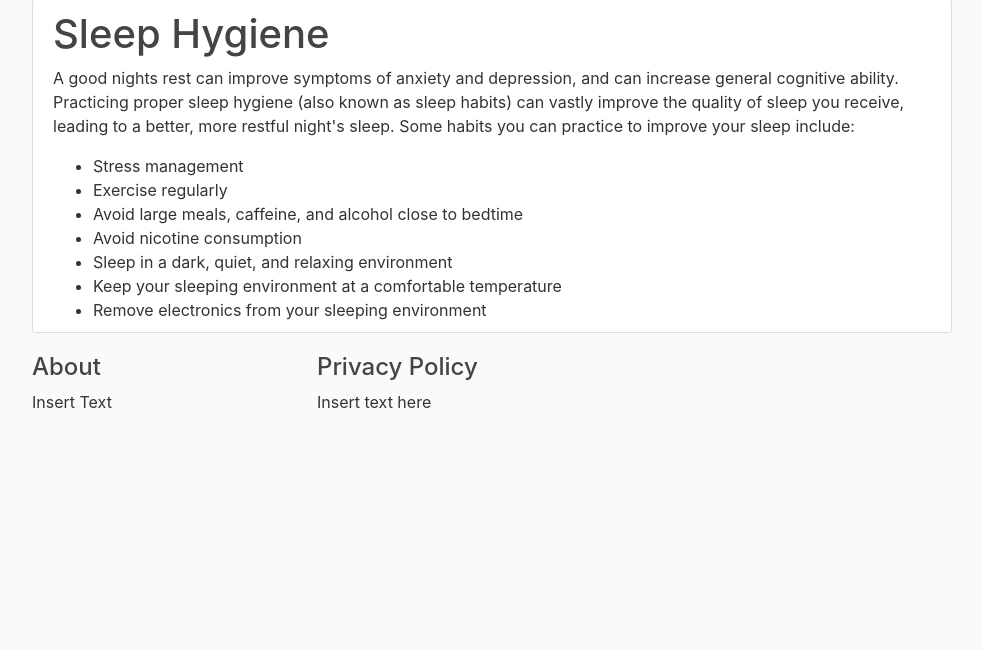
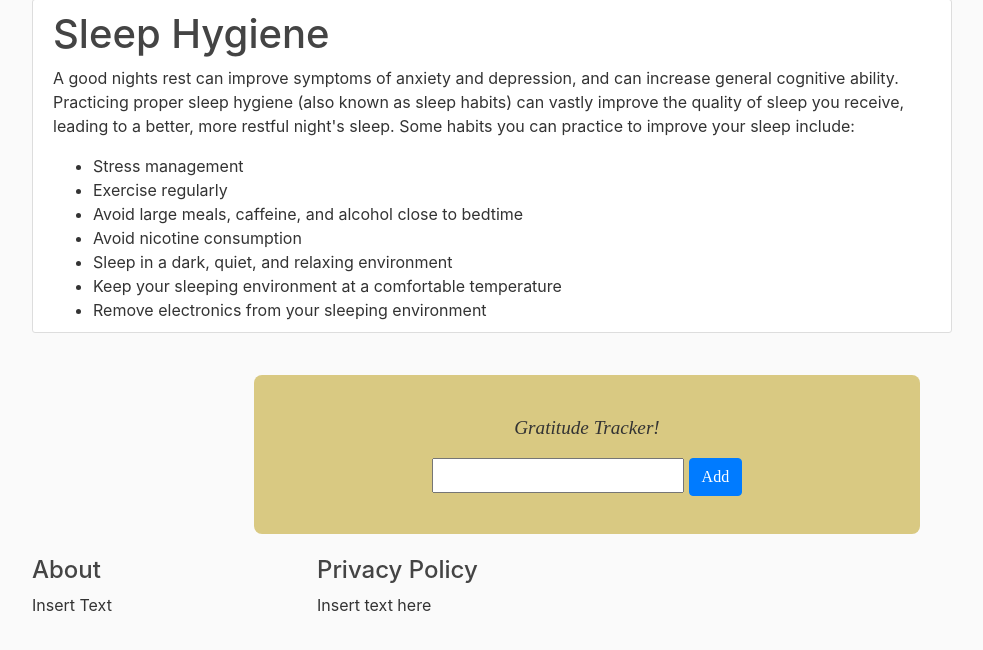
Before and after one commit to lamiku01/HTML_CopingWithCovid, a Django app: page /physical/sleep/ in a window 1280 px wide. Shown: the part 81-731 px from the top of the page, without its empty margins (53-1036 px from the left). Run offline with Django 3.2, Linux system fonts and the light colour scheme; some libraries are stand-ins or nearby versions.

Commit message:
Added old Gratitude tracker temporarily to base

```diff
--- /dev/null
+++ b/CopingWithCovid/physical/static/physical/gratitude-tracker.css
@@ -0,0 +1,70 @@
+#gratitude-tracker
+{
+	display: block;
+	margin: 2% 20% 2% 20%; /*top;right;bottom;left order*/
+	padding: 2em 2em 2em 2em;
+	border-radius: 8px;
+	font-family: 'Roboto Slab', serif;
+	font-size: 1.2em;
+	text-align: center;
+	background-color: #D9C982; /*"Jefferson Parchment"*/
+}
+#gratitude-tracker ul
+{
+	display: block;
+	list-style-type: none;
+	margin: 0.4em;
+	padding: 0;
+	overflow: hidden;
+	background-color: #ad0000; /*cardinal red*/
+}
+#gratitude-tracker li
+{
+	display: block;
+	padding: 0.9em 1.0em; /*vertical;horizontal (for a horizontal list)*/
+	text-align: center;
+	font-family: "Hind", "Trebuchet MS";
+	color: #f8f8f8; /*very light gray*/
+}
+#gratitude-tracker li a
+{
+
+}
+
+#gratitude-tracker-add-button
+{
+	padding: 10px;
+	width: 25%;
+	background: #d9d9d9;
+	color: #555;
+	text-align: center;
+	font-size: 16px;
+	cursor: pointer;
+	transition: 0.3s;
+	border-radius: 0;
+}
+/* Style the close button */
+.close
+{
+/*	right: 0;*/
+/*	top: 0;*/
+	padding: 12px 16px 12px 16px;
+}
+
+.close:hover {
+	background-color: #f44336;
+	color: white;
+}
+/* mobile */
+@media (min-resolution: 2dppx)
+{
+	#gratitude-tracker
+	{
+		font-size: 2em;
+	}
+}
+
+#itemN
+{
+	display: block;
+}
--- /dev/null
+++ b/CopingWithCovid/physical/static/physical/gratitude-tracker.js
@@ -0,0 +1,28 @@
+// Gratitude-tracker
+const gratitude_tracker            = document.getElementById("gratitude-tracker");
+const gratitude_tracker_storage    = document.getElementById("gratitude-tracker-storage");
+const gratitude_tracker_text_input = document.getElementById("gratitude-tracker-storage");
+
+// Creates and inserts new element.
+function addGratitudeElement() {
+	var li = document.createElement("li");
+	var inputValue = document.getElementById("gratitude-tracker-text-input").value;
+	var t = document.createTextNode(inputValue);
+	li.appendChild(t);
+	if (inputValue === '') {
+		alert("Please write something!");
+	} else {
+		document.getElementById("gratitude-tracker-storage").appendChild(li);
+	}
+	document.getElementById("gratitude-tracker-text-input").value = "";
+
+	var span = document.createElement("SPAN");
+	var txt = document.createTextNode("\u00D7");
+	span.className = "close";
+	span.appendChild(txt);
+	li.appendChild(span);
+
+	span.parentElement.onclick = function () {
+		this.style.display = "none";
+	}
+}
--- a/CopingWithCovid/physical/templates/physical/base.html
+++ b/CopingWithCovid/physical/templates/physical/base.html
@@ -10,6 +10,9 @@
     <link rel="stylesheet" href="https://maxcdn.bootstrapcdn.com/bootstrap/4.0.0/css/bootstrap.min.css" integrity="sha384-Gn5384xqQ1aoWXA+058RXPxPg6fy4IWvTNh0E263XmFcJlSAwiGgFAW/dAiS6JXm" crossorigin="anonymous">
 
     <link rel="stylesheet" type = "text/css" href={% static 'physical/main.css' %}>
+
+    <link rel="stylesheet" href={% static 'physical/gratitude-tracker.css' %}>
+
 
     {% if title %}
         <title>Physical Health - {{ title }}</title>
@@ -92,6 +95,16 @@
         </div>
         </div>
       </div>
+       <div id="gratitude-tracker" class="my-list">
+        <em id="gratitude-tracker-name">
+          Gratitude Tracker!
+        </em>
+        <ul id="gratitude-tracker-storage"></ul>
+        <input type="text" id="gratitude-tracker-text-input">
+        <button type="button" class="btn btn-primary" onclick="addGratitudeElement()">Add</button>
+      </div>
+
+      <script src={% static 'physical/gratitude-tracker.js' %}></script>
     </main>
     <div class="page-prefooter">
     <div class="container">
```
